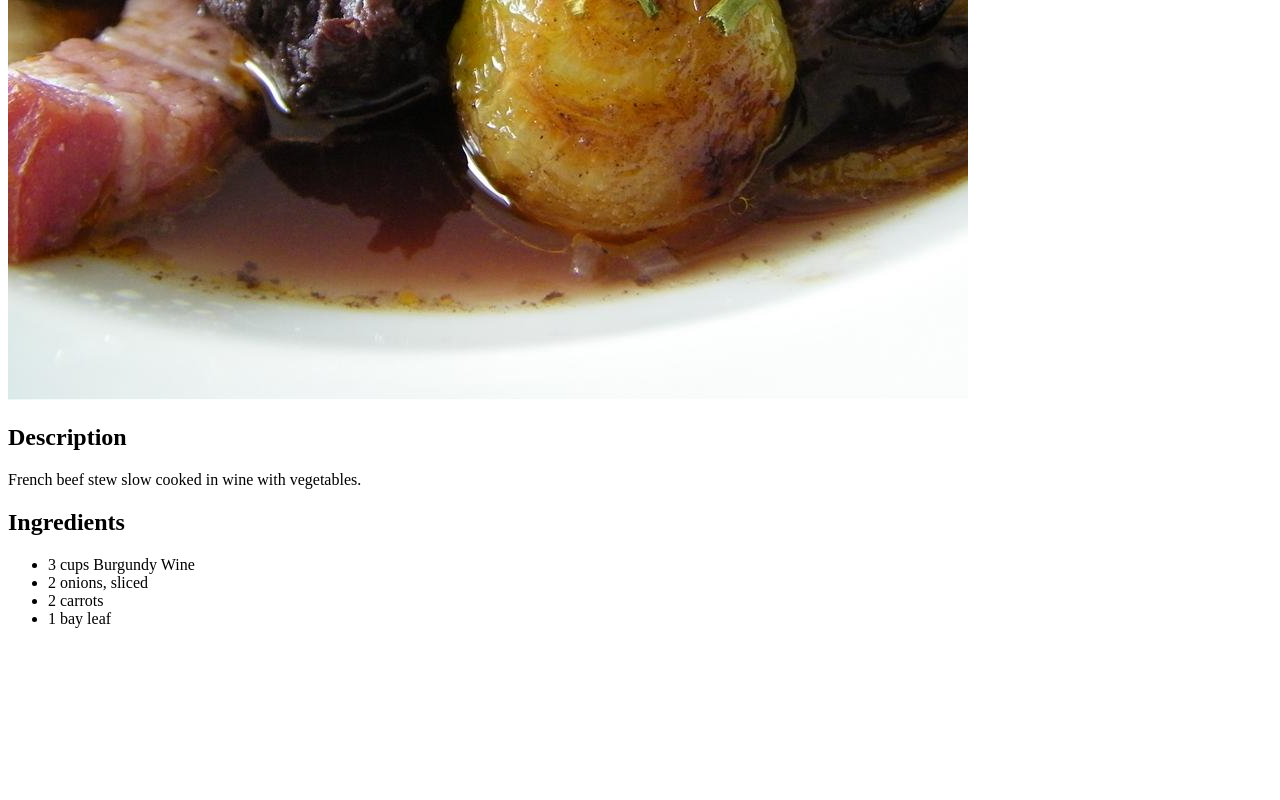
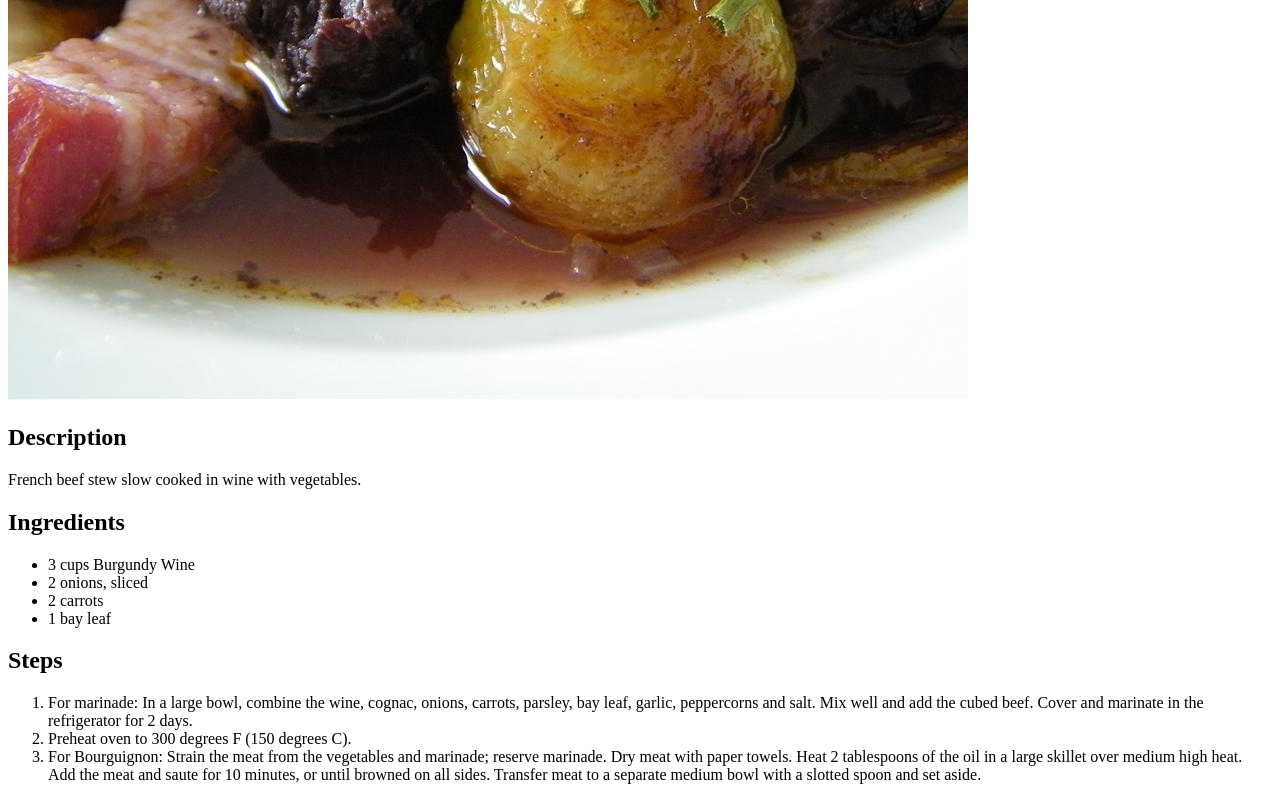
Before and after one commit to Mirashi12/odin_recipes, a plain HTML site: page recipes/bourguignon.html in a window 1280 px wide. Shown: the part 640-1440 px from the top of the page. Before the commit the page ends 1284 px from the top, so only its background shows below. Drawn offline with Linux system fonts and the light colour scheme.

Commit message:
Add Steps to recipe

```diff
--- a/recipes/bourguignon.html
+++ b/recipes/bourguignon.html
@@ -21,5 +21,12 @@
         <li>1 bay leaf</li>
     </ul></p>
 
+    <p><h2>Steps</h2></p>
+    <p><ol>
+        <li>For marinade: In a large bowl, combine the wine, cognac, onions, carrots, parsley, bay leaf, garlic, peppercorns and salt. Mix well and add the cubed beef. Cover and marinate in the refrigerator for 2 days.</li>
+        <li>Preheat oven to 300 degrees F (150 degrees C).</li>
+        <li>For Bourguignon: Strain the meat from the vegetables and marinade; reserve marinade. Dry meat with paper towels. Heat 2 tablespoons of the oil in a large skillet over medium high heat. Add the meat and saute for 10 minutes, or until browned on all sides. Transfer meat to a separate medium bowl with a slotted spoon and set aside.</li>
+    </ol></p>
+
 </body>
 </html>
```
